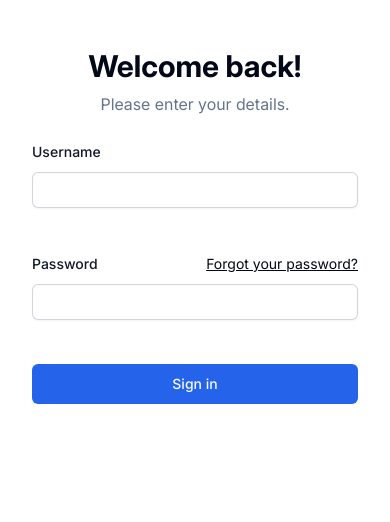
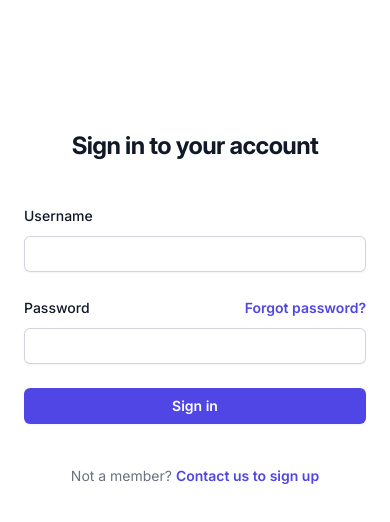
Before and after one commit to joaquinvaldezzz/capstone, a Next.js app: page / in a window 390 px wide. Shown: the top 522 px of the page. Built offline with nearby package versions, Linux system fonts and the light colour scheme.

Commit message:
refactor: update landing page

```diff
--- a/src/pages/index.tsx
+++ b/src/pages/index.tsx
@@ -1,127 +1,128 @@
-import { useState } from 'react'
-import Image from 'next/image'
 import Link from 'next/link'
+import { useRouter } from 'next/router'
 import { zodResolver } from '@hookform/resolvers/zod'
 import axios from 'axios'
-import type { SubmitHandler } from 'react-hook-form'
-import { useForm } from 'react-hook-form'
+import { useForm, type SubmitHandler } from 'react-hook-form'
 import { z } from 'zod'
 
-import { Button } from '~/components/ui/button'
+import {
+  Form,
+  FormControl,
+  FormField,
+  FormItem,
+  FormLabel,
+  FormMessage,
+} from '~/components/ui/form'
 import { Input } from '~/components/ui/input'
-import { Label } from '~/components/ui/label'
 import Title from '~/components/Title'
 
-const schema = z.object({
-  username: z.string().min(4, 'Your username must be at least 4 characters.'),
-  password: z.string().min(8, 'Your password must be at least 8 characters.'),
+const formSchema = z.object({
+  username: z.string().min(4, 'Please enter your username.'),
+  password: z.string().min(8, 'Password must be at least 8 characters.'),
 })
+type FormValues = z.infer<typeof formSchema>
 
-type InputValues = z.infer<typeof schema>
-
-export default function Home(): JSX.Element {
-  const {
-    register,
-    handleSubmit,
-    reset,
-    formState: { isSubmitting, errors },
-  } = useForm<InputValues>({
-    resolver: zodResolver(schema),
-  })
-  const [form, setForm] = useState<InputValues>({
-    username: '',
-    password: '',
+export default function SignIn(): JSX.Element {
+  const router = useRouter()
+  const form = useForm<FormValues>({
+    defaultValues: {
+      username: '',
+      password: '',
+    },
+    resolver: zodResolver(formSchema),
   })
 
-  async function onSubmit(data: SubmitHandler<InputValues>): Promise<void> {
+  async function onSubmit(data: SubmitHandler<FormValues>): Promise<void> {
     try {
-      const response = await axios.post('http://localhost:5050/record/log-in', data)
+      const request = await axios.post('/api/accounts/log-in', data)
 
-      if (response.status === 200) {
-        setForm({
-          username: '',
-          password: '',
-        })
-        reset()
-
-        console.log('Logged in')
+      if (request.status === 200) {
+        await router.push('/dashboard/admin')
       }
-    } catch (error) {
-      console.error('Invalid password')
-    }
+    } catch (error) {}
   }
 
   return (
-    <div className="w-full lg:grid lg:min-h-screen lg:grid-cols-2">
-      <Title>Log in</Title>
+    <div className="flex min-h-full flex-1 flex-col justify-center px-6 py-12 lg:px-8">
+      <Title>Sign in</Title>
 
-      <div className="hidden lg:block lg:bg-muted">
-        <Image
-          className="size-full object-cover"
-          src="/images/sign-up/milad-fakurian-eRbgsJ0Ec0o-unsplash.jpg"
-          width="1920"
-          height="1080"
-          alt=""
-          sizes="(max-width: 640px) 640px, (max-width: 768px) 768px, (max-width: 1024px) 1024px, 1920px"
-          priority
-        />
+      <div className="sm:mx-auto sm:w-full sm:max-w-sm">
+        <div className="mx-auto size-10"></div>
+        <h2 className="mt-10 text-center text-2xl font-bold leading-9 tracking-tight text-gray-900">
+          Sign in to your account
+        </h2>
       </div>
 
-      <div className="flex items-center justify-center px-8 py-12 md:px-0">
-        <div className="mx-auto flex w-full max-w-96 flex-col gap-6">
-          <div className="flex flex-col gap-2 text-center">
-            <h1 className="text-3xl font-bold">Welcome back!</h1>
-            <p className="text-balance text-muted-foreground">Please enter your details.</p>
+      <div className="mt-10 sm:mx-auto sm:w-full sm:max-w-sm">
+        <form
+          className="space-y-6"
+          // eslint-disable-next-line @typescript-eslint/no-misused-promises
+          onSubmit={form.handleSubmit(onSubmit as unknown as SubmitHandler<FormValues>)}
+        >
+          <Form {...form}>
+            <FormField
+              control={form.control}
+              name="username"
+              render={({ field }) => (
+                <FormItem>
+                  <FormLabel>Username</FormLabel>
+                  <FormControl>
+                    <Input
+                      type="text"
+                      data-error={form.formState.errors.username != null}
+                      {...field}
+                    />
+                  </FormControl>
+                  <FormMessage />
+                </FormItem>
+              )}
+            />
+
+            <FormField
+              control={form.control}
+              name="password"
+              render={({ field }) => (
+                <FormItem>
+                  <div className="flex items-center justify-between">
+                    <FormLabel>Password</FormLabel>
+                    <Link
+                      className="text-sm font-semibold text-indigo-600 hover:text-indigo-500"
+                      href="/forgot-password"
+                    >
+                      Forgot password?
+                    </Link>
+                  </div>
+
+                  <FormControl>
+                    <Input
+                      type="password"
+                      data-error={form.formState.errors.password != null}
+                      {...field}
+                    />
+                  </FormControl>
+                  <FormMessage />
+                </FormItem>
+              )}
+            />
+          </Form>
+
+          <div>
+            <button
+              className="flex w-full justify-center rounded-md bg-indigo-600 px-3 py-1.5 text-sm font-semibold leading-6 text-white shadow-sm hover:bg-indigo-500 focus-visible:outline focus-visible:outline-2 focus-visible:outline-offset-2 focus-visible:outline-indigo-600"
+              type="submit"
+              disabled={form.formState.isSubmitting}
+            >
+              Sign in
+            </button>
           </div>
+        </form>
 
-          <form
-            className="flex flex-col gap-4"
-            // eslint-disable-next-line @typescript-eslint/no-misused-promises
-            onSubmit={handleSubmit(onSubmit as unknown as SubmitHandler<InputValues>)}
-          >
-            <div className="flex flex-col gap-2">
-              <Label htmlFor="username">Username</Label>
-              <Input
-                id="username"
-                {...register('username')}
-                data-error={errors.username != null}
-                type="text"
-                value={form.username}
-                placeholder=""
-                onChange={(event) => {
-                  setForm({ ...form, username: event.target.value })
-                }}
-              />
-              <p className="min-h-5 text-sm text-destructive">{errors.username?.message}</p>
-            </div>
-
-            <div className="relative flex flex-col gap-2">
-              <div className="flex items-center justify-between">
-                <Label htmlFor="password">Password</Label>
-                <Link className="inline-block text-sm underline" href="/forgot-password">
-                  Forgot your password?
-                </Link>
-              </div>
-              <Input
-                className="pr-10"
-                id="password"
-                {...register('password')}
-                data-error={errors.password != null}
-                type="password"
-                value={form.password}
-                placeholder=""
-                onChange={(event) => {
-                  setForm({ ...form, password: event.target.value })
-                }}
-              />
-              <p className="min-h-5 text-sm text-destructive">{errors.password?.message}</p>
-            </div>
-
-            <Button type="submit" disabled={isSubmitting}>
-              {isSubmitting ? 'Signing in...' : 'Sign in'}
-            </Button>
-          </form>
-        </div>
+        <p className="mt-10 text-center text-sm text-gray-500">
+          Not a member?{' '}
+          <a href="#" className="font-semibold leading-6 text-indigo-600 hover:text-indigo-500">
+            Contact us to sign up
+          </a>
+        </p>
       </div>
     </div>
   )
```
